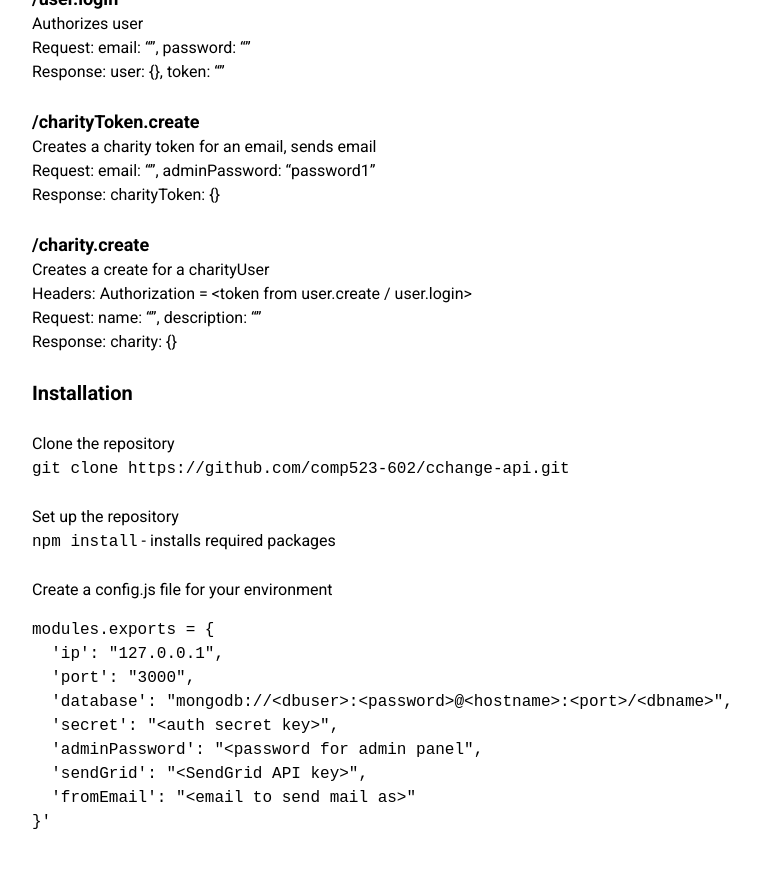
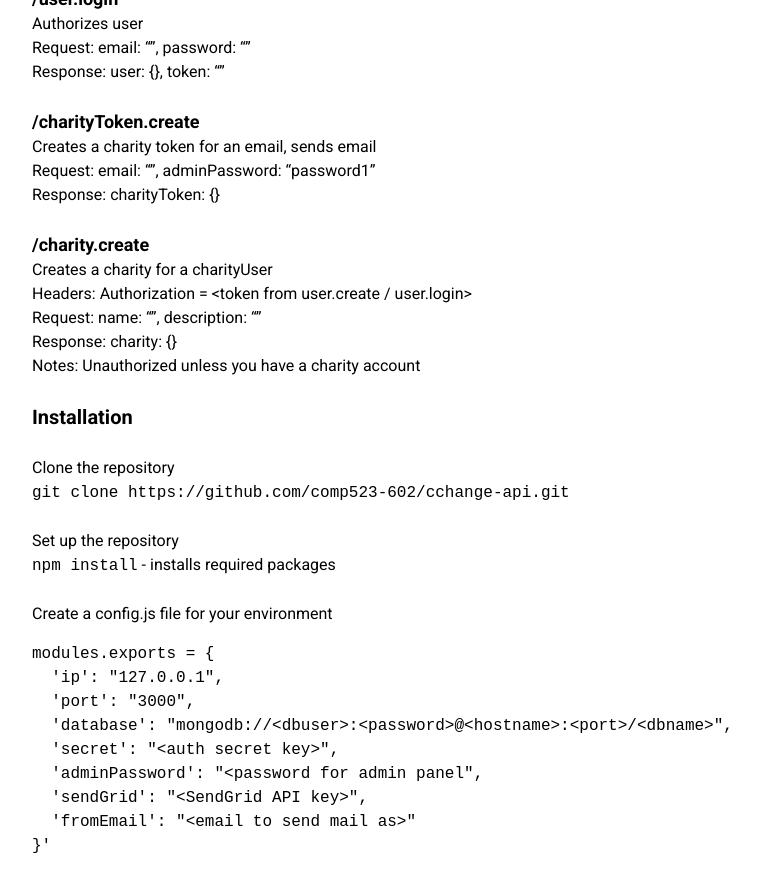
Before and after one commit to comp523-602/cchange-project, a Jekyll site: the page built from back-end-docs.markdown, in a window 1280 px wide and 900 px high, scrolled down 551 px. Shown: the top 892 px of the window, without its empty margins (208-967 px from the left). Built offline with Jekyll 4.4.1, drawn with Linux system fonts in a browser that asks for light colours.

Commit message:
Updated Back End Docs

```diff
--- a/back-end-docs.markdown
+++ b/back-end-docs.markdown
@@ -31,10 +31,11 @@ Request: email: "", adminPassword: "password1"
 Response: charityToken: {}
 
 ### /charity.create
-Creates a create for a charityUser
+Creates a charity for a charityUser
 Headers: Authorization = <token from user.create / user.login>
 Request: name: "", description: ""
 Response: charity: {}
+Notes: Unauthorized unless you have a charity account
 
 ## Installation
 
```
